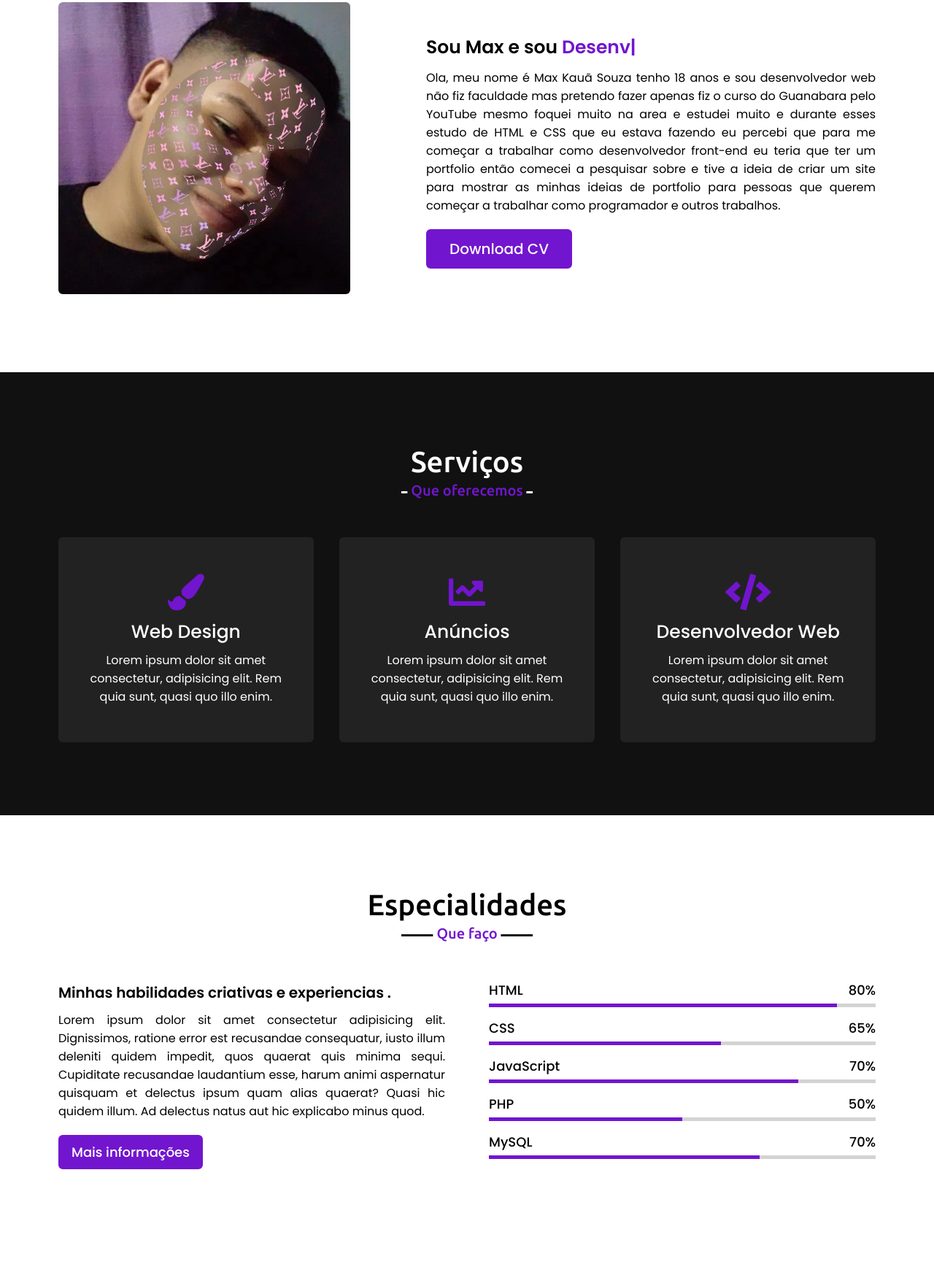
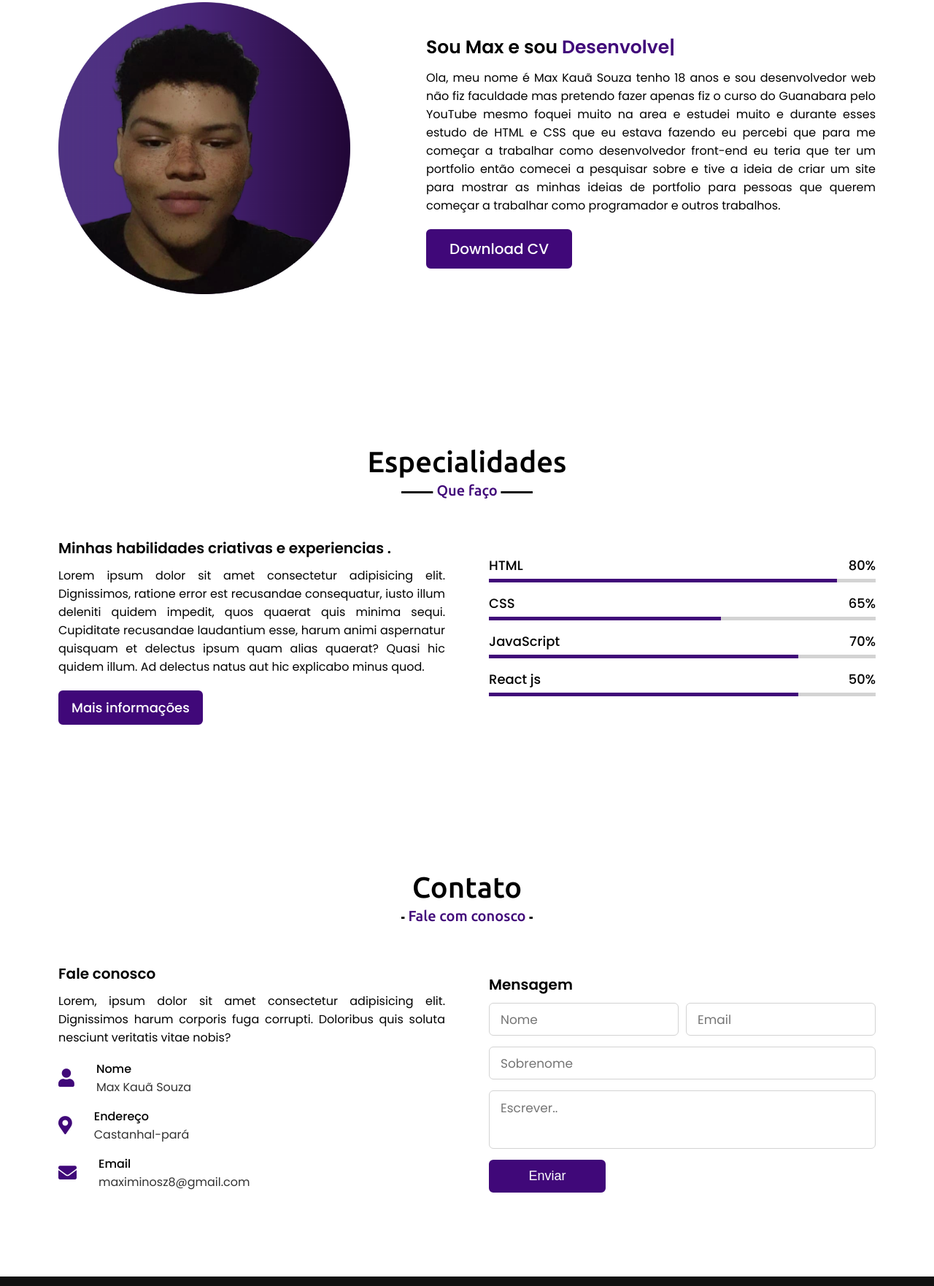
Before and after one commit to MAXZIN98/Portfolio, a plain HTML site: page index.html in a window 1280 px wide. Shown: the part 1023-2785 px from the top of the page at 73% size. Drawn offline with nearby package versions, Linux system fonts and the light colour scheme.

Commit message:
first commit

```diff
--- a/index.html
+++ b/index.html
@@ -1,5 +1,4 @@
 <!DOCTYPE html>
-<!-- Created By CodingNepal -->
 <html lang="pt-br">
 <head>
     <meta charset="UTF-8">
@@ -24,7 +23,6 @@
             <ul class="menu">
                 <li><a href="#home" class="menu-btn">Inicio</a></li>
                 <li><a href="#about" class="menu-btn">Sobre</a></li>
-                <li><a href="#services" class="menu-btn">Serviços</a></li>
                 <li><a href="#skills" class="menu-btn">Especialidade</a></li>
                 <li><a href="#contact" class="menu-btn">contato</a></li>
             </ul>
@@ -34,11 +32,10 @@
         </div>
     </nav>
 
-    <!-- home section start -->
     <section class="home" id="home">
         <div class="max-width">
             <div class="home-content">
-                <div class="text-1">Ola, meu nome é</div>
+                <div class="text-1">Olá, meu nome é</div>
                 <div class="text-2">Max Souza</div>
                 <div class="text-3">eu sou <span class="typing"></span></div>
                 <a href="#">Contratar-me</a>
@@ -46,13 +43,12 @@
         </div>
     </section>
 
-    <!-- about section start -->
     <section class="about" id="about">
         <div class="max-width">
             <h2 class="title">Sobre</h2>
             <div class="about-content">
                 <div class="column left">
-                    <img src="img/minha foto.jpeg" alt="minha foto">
+                    <img src="img/minha foto.png" alt="minha foto">
                 </div>
                 <div class="column right">
                     <div class="text">Sou Max e sou <span class="typing-2"></span></div>
@@ -63,38 +59,6 @@
         </div>
     </section>
 
-    <!-- services section start -->
-    <section class="services" id="services">
-        <div class="max-width">
-            <h2 class="title">Serviços</h2>
-            <div class="serv-content">
-                <div class="card">
-                    <div class="box">
-                        <i class="fas fa-paint-brush"></i>
-                        <div class="text">Web Design</div>
-                        <p>Lorem ipsum dolor sit amet consectetur, adipisicing elit. Rem quia sunt, quasi quo illo enim.</p>
-                    </div>
-                </div>
-                <div class="card">
-                    <div class="box">
-                        <i class="fas fa-chart-line"></i>
-                        <div class="text">Anúncios</div>
-                        <p>Lorem ipsum dolor sit amet consectetur, adipisicing elit. Rem quia sunt, quasi quo illo enim.</p>
-                    </div>
-                </div>
-                <div class="card">
-                    <div class="box">
-                        <i class="fas fa-code"></i>
-                        <div class="text">Desenvolvedor Web</div>
-                        <p>Lorem ipsum dolor sit amet consectetur, adipisicing elit. Rem quia sunt, quasi quo illo enim.</p>
-                    </div>
-                </div>
-               </div>
-            </div>
-        </div>
-    </section>
-
-    <!-- skills section start -->
     <section class="skills" id="skills">
         <div class="max-width">
             <h2 class="title">Especialidades</h2>
@@ -128,26 +92,16 @@
                     </div>
                     <div class="bars">
                         <div class="info">
-                            <span>PHP</span>
+                            <span>React js</span>
                             <span>50%</span>
                         </div>
-                        <div class="line php"></div>
-                    </div>
-                    <div class="bars">
-                        <div class="info">
-                            <span>MySQL</span>
-                            <span>70%</span>
-                        </div>
-                        <div class="line mysql"></div>
+                        <div class="line React js"></div>
                     </div>
                 </div>
             </div>
         </div>
     </section>
 
-    <!-- teams section start -->
-
-    <!-- contact section start -->
     <section class="contact" id="contact">
         <div class="max-width">
             <h2 class="title">Contato</h2>
@@ -205,7 +159,6 @@
         </div>
     </section>
 
-    <!-- footer section start -->
     <footer>
         <span>Criado por <a href="https://www.instagram.com/maxzin98/?hl=pt-br">Max Souza</a> | <span class="far fa-copyright"></span>Todos os direitos reservado 2022 .</span>
     </footer>
--- a/style.css
+++ b/style.css
@@ -1,4 +1,3 @@
-/*  import google fonts */
 @import url('https://fonts.googleapis.com/css2?family=Poppins:wght@400;500;600;700&family=Ubuntu:wght@400;500;700&display=swap');
 
 *{
@@ -11,7 +10,6 @@ html{
     scroll-behavior: smooth;
 }
 
-/* custom scroll bar */
 ::-webkit-scrollbar {
     width: 10px;
 }
@@ -26,7 +24,7 @@ html{
     background: #555;
 }
 
-/* all similar content styling codes */
+
 section{
     padding: 100px 0;
 }
@@ -71,13 +69,12 @@ section .title::after{
     bottom: -8px;
     left: 50%;
     font-size: 20px;
-    color: #7215CF;
+    color: #400879;
     padding: 0 5px;
     background: #fff;
     transform: translateX(-50%);
 }
 
-/* navbar styling */
 .navbar{
     position: fixed;
     width: 100%;
@@ -88,7 +85,7 @@ section .title::after{
 }
 .navbar.sticky{
     padding: 15px 0;
-    background: #7215CF;
+    background: #400879;
 }
 .navbar .max-width{
     display: flex;
@@ -101,7 +98,7 @@ section .title::after{
     font-weight: 600;
 }
 .navbar .logo a span{
-    color: #7215CF;
+    color: #400879;
     transition: all 0.3s ease;
 }
 .navbar.sticky .logo a span{
@@ -120,13 +117,13 @@ section .title::after{
     transition: color 0.3s ease;
 }
 .navbar .menu li a:hover{
-    color: #7215CF;
+    color: #400879;
 }
 .navbar.sticky .menu li a:hover{
     color: #fff;
 }
 
-/* menu btn styling */
+
 .menu-btn{
     color: #fff;
     font-size: 23px;
@@ -137,7 +134,7 @@ section .title::after{
     position: fixed;
     height: 45px;
     width: 42px;
-    background: #7215CF;
+    background: #400879;
     right: 30px;
     bottom: 10px;
     text-align: center;
@@ -162,10 +159,9 @@ section .title::after{
 }
 
 
-/* home section styling */
 .home{
     display: flex;
-    background: url("img/banner.jpg") no-repeat center;
+    background: url("img/fundo.jpg") no-repeat center;
     height: 100vh;
     color: #fff;
     min-height: 500px;
@@ -193,27 +189,27 @@ section .title::after{
     margin: 5px 0;
 }
 .home .home-content .text-3 span{
-    color: #7215CF;
+    color: #400879;
     font-weight: 500;
 }
 .home .home-content a{
     display: inline-block;
-    background: #7215CF;
+    background: #400879;
     color: #fff;
     font-size: 25px;
     padding: 12px 36px;
     margin-top: 20px;
     font-weight: 400;
     border-radius: 6px;
-    border: 2px solid #7215CF;
+    border: 2px solid #400879;
     transition: all 0.3s ease;
 }
 .home .home-content a:hover{
-    color: #7215CF;
+    color: #400879;
     background: none;
 }
 
-/* about section styling */
+
 .about .title::after{
     content: "Quem sou eu";
 }
@@ -235,75 +231,27 @@ section .title::after{
     margin-bottom: 10px;
 }
 .about .about-content .right .text span{
-    color: #7215CF;
+    color: #400879;
 }
 .about .about-content .right p{
     text-align: justify;
 }
 .about .about-content .right a{
     display: inline-block;
-    background: #7215CF;
+    background: #400879;
     color: #fff;
     font-size: 20px;
     font-weight: 500;
     padding: 10px 30px;
     margin-top: 20px;
     border-radius: 6px;
-    border: 2px solid #7215CF;
+    border: 2px solid #400879;
     transition: all 0.3s ease;
 }
 .about .about-content .right a:hover{
-    color: #7215CF;
+    color: #400879;
     background: none;
 }
-
-/* services section styling */
-.services, .teams{
-    color:#fff;
-    background: #111;
-}
-.services .title::before,
-.teams .title::before{
-    background: #fff;
-}
-.services .title::after,
-.teams .title::after{
-    background: #111;
-    content: "Que oferecemos";
-}
-.services .serv-content .card{
-    width: calc(33% - 20px);
-    background: #222;
-    text-align: center;
-    border-radius: 6px;
-    padding: 50px 25px;
-    cursor: pointer;
-    transition: all 0.3s ease;
-}
-.services .serv-content .card:hover{
-    background: #7215CF;
-}
-.services .serv-content .card .box{
-    transition: all 0.3s ease;
-}
-.services .serv-content .card:hover .box{
-    transform: scale(1.05);
-}
-.services .serv-content .card i{
-    font-size: 50px;
-    color: #7215CF;
-    transition: color 0.3s ease;
-}
-.services .serv-content .card:hover i{
-    color: #fff;
-}
-.services .serv-content .card .text{
-    font-size: 25px;
-    font-weight: 500;
-    margin: 10px 0 7px 0;
-}
-
-/* skills section styling */
 
 .skills .title::after{
     content: "Que faço";
@@ -321,18 +269,18 @@ section .title::after{
 }
 .skills .skills-content .left a{
     display: inline-block;
-    background: #7215CF;
+    background: #400879;
     color: #fff;
     font-size: 18px;
     font-weight: 500;
     padding: 8px 16px;
     margin-top: 20px;
     border-radius: 6px;
-    border: 2px solid #7215CF;
+    border: 2px solid #400879;
     transition: all 0.3s ease;
 }
 .skills .skills-content .left a:hover{
-    color: #7215CF;
+    color: #400879;
     background: none;
 }
 .skills .skills-content .right .bars{
@@ -360,7 +308,7 @@ section .title::after{
     height: 100%;
     left: 0;
     top: 0;
-    background: #7215CF;
+    background: #400879;
 }
 .skills-content .right .html::before{
     width: 90%;
@@ -378,7 +326,7 @@ section .title::after{
     width: 70%;
 }
 
-/* teams section styling */
+
 .teams .title::after{
     content: "who with me";
 }
@@ -391,7 +339,7 @@ section .title::after{
     transition: all 0.3s ease;
 }
 .teams .carousel .card:hover{
-    background: #7215CF;
+    background: #400879;
 }
 .teams .carousel .card .box{
     display: flex;
@@ -413,7 +361,7 @@ section .title::after{
     width: 150px;
     object-fit: cover;
     border-radius: 50%;
-    border: 5px solid #7215CF;
+    border: 5px solid #400879;
     transition: all 0.3s ease;
 }
 .teams .carousel .card:hover img{
@@ -429,7 +377,7 @@ section .title::after{
     margin: 0 5px;
     outline: none!important;
     border-radius: 50%;
-    border: 2px solid #7215CF!important;
+    border: 2px solid #400879!important;
     transition: all 0.3s ease;
 }
 .owl-dot.active{
@@ -438,10 +386,10 @@ section .title::after{
 }
 .owl-dot.active,
 .owl-dot:hover{
-    background: #7215CF!important;
+    background: #400879!important;
 }
 
-/* contact section styling */
+
 .contact .title::after{
     content: "Fale com conosco";
 }
@@ -469,7 +417,7 @@ section .title::after{
 }
 .contact .contact-content .row i{
     font-size: 25px;
-    color: #7215CF;
+    color: #400879;
 }
 .contact .contact-content .info .head{
     font-weight: 500;
@@ -528,15 +476,16 @@ section .title::after{
   border-radius: 6px;
   cursor: pointer;
   flex-wrap: nowrap;
-  background: #7215CF;
-  border: 2px solid #7215CF;
+  background: #400879;
+  border: 2px solid #400879;
   transition: all 0.3s ease;
 }
 .right form .button-area button:hover{
-  color: #7215CF;
+  color: #400879;
   background: none;
 }
-/* footer section styling */
+
+
 footer{
     background: #111;
     padding: 15px 23px;
@@ -544,7 +493,7 @@ footer{
     text-align: center;
 }
 footer span a{
-    color: #7215CF;
+    color: #400879;
     text-decoration: none;
 }
 footer span a:hover{
@@ -552,7 +501,6 @@ footer span a:hover{
 }
 
 
-/* responsive media query start */
 @media (max-width: 1104px) {
     .about .about-content .left img{
         height: 350px;
```
Also changed, not shown: script.js (+8 -8 lines), img/banner.jpg (deleted), img/banner1.jpg (deleted), img/fundo.jpg (added), img/minha foto.jpeg (deleted), img/minha foto.png (added).
